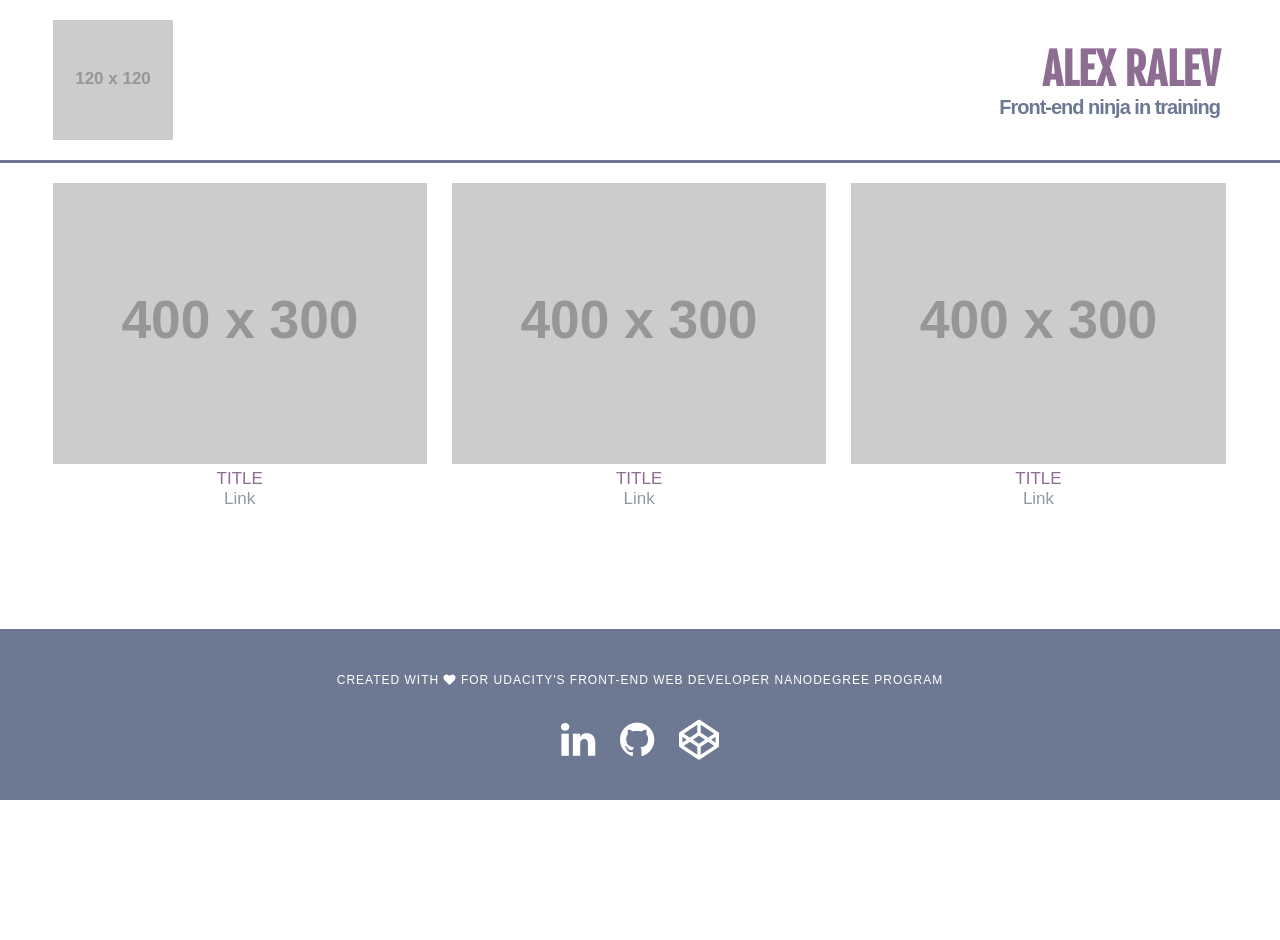
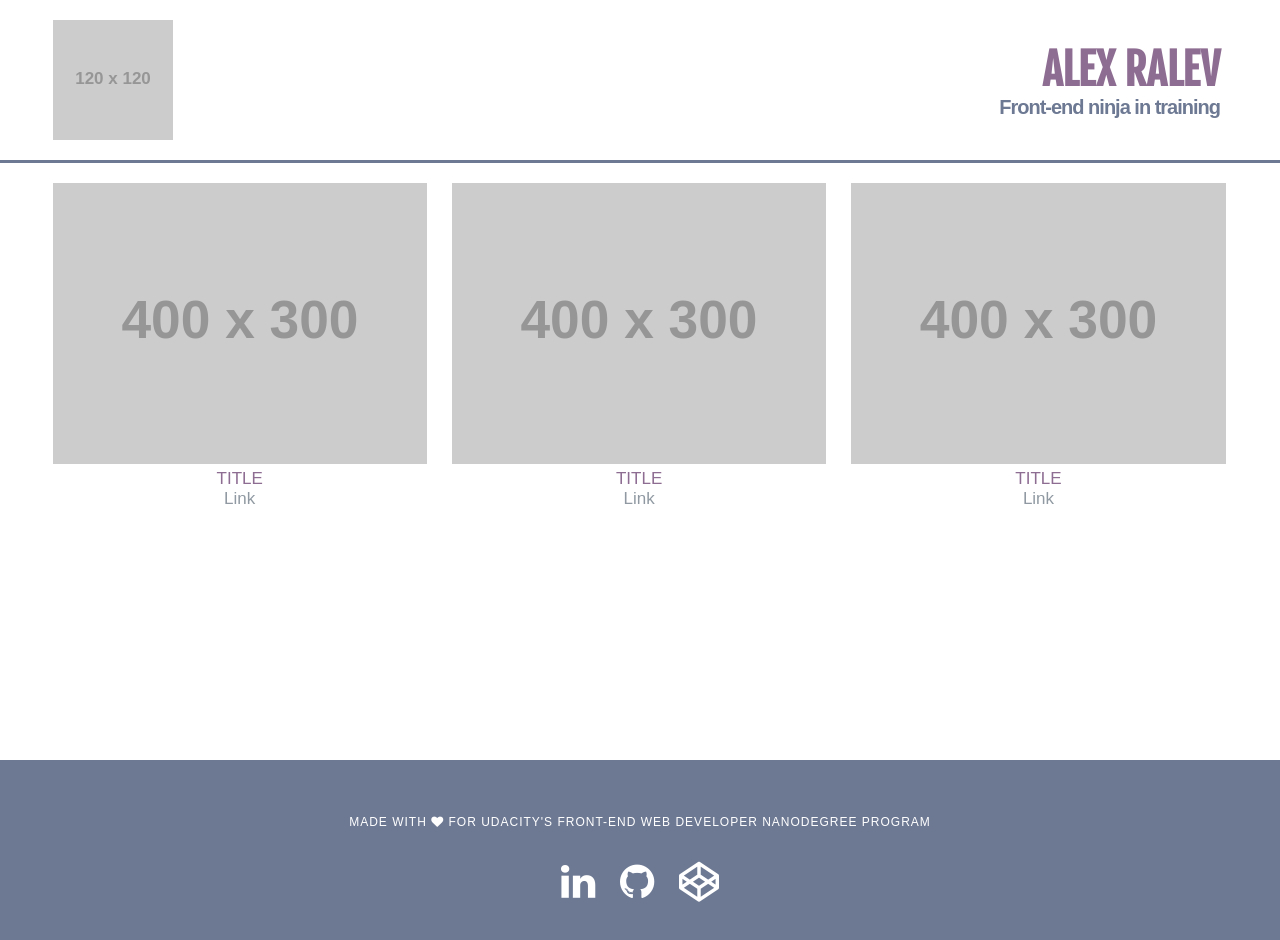
Before and after one commit to Al3x4/portfolio, a plain HTML site: page index.html in a window 1280 px wide. Before the commit the page ends 800 px from the top, so only its background shows below. Drawn offline with Linux system fonts and the light colour scheme; placeholder pictures from the web are drawn by us; a web font is replaced by a local one.

Commit message:
fix footer position

```diff
--- a/css/main.css
+++ b/css/main.css
@@ -75,6 +75,19 @@ ul {
 
 /*MAIN BODY STYLES----------------BEGIN*/
 
+.main {
+  min-height: 100%;
+  margin-bottom:-200px;
+}
+
+/* I used this little trick to keep my footer always at the bottom of the page. */
+/* CREDIT: https://css-tricks.com/snippets/css/sticky-footer/ */
+.main:after{
+  content: "";
+  display: block;
+  height: 200px;
+}
+
 .hero {
   border-top: 3px solid #6d7993;
 }
@@ -113,8 +126,7 @@ ul {
   padding:40px;
   background-color: #6d7993;
   color: #ffffff;
-  position: absolute;
-  bottom: 0;
+  height: 200px;
 }
 
 .footer-text {
--- a/index.html
+++ b/index.html
@@ -16,35 +16,40 @@
 			<h3 class="subtitle">Front-end ninja in training</h3>
 		</div>
 	</header>
-	<article>
+	<main class="main">
 		<div class="hero">
 		</div>
 		<div class="items-container">
 			<div class="item">
 				<img class="item-image" src="https://placehold.it/400x300" alt="Portfolio Item">
-				<span class="item-title">TITLE</span>
-				<a class="item-link" href="#">Link</a>
+				<div class="item-details">
+					<span class="item-title">TITLE</span>
+					<a class="item-link" href="#">Link</a>
+				</div>
 			</div>
 			<div class="item">
 				<img class="item-image" src="https://placehold.it/400x300" alt="Portfolio Item">
-				<span class="item-title">TITLE</span>
-				<a class="item-link" href="#">Link</a>
+				<div class="item-details">
+					<span class="item-title">TITLE</span>
+					<a class="item-link" href="#">Link</a>
+				</div>
 			</div>
 			<div class="item">
 				<img class="item-image" src="https://placehold.it/400x300" alt="Portfolio Item">
-				<span class="item-title">TITLE</span>
-				<a class="item-link" href="#">Link</a>
+				<div class="item-details">
+					<span class="item-title">TITLE</span>
+					<a class="item-link" href="#">Link</a>
+				</div>
 			</div>
 		</div>
-	</article>
+	</main>
 	<footer class="footer">
-		<span class="footer-text">Created with <i class="fa fa-heart"></i> for Udacity's Front-End Web Developer Nanodegree Program</span>
+		<p class="footer-text">Made with <i class="fa fa-heart"></i> for Udacity's Front-End Web Developer Nanodegree Program</p>
 		<div class="social">
 			<a class="social-link" href="https://www.linkedin.com/in/palexandra/"><i class="fa fa-linkedin"></i></a>
 			<a class="social-link" href="https://github.com/al3x4"><i class="fa fa-github"></i></a>
 			<a class="social-link" href="https://codepen.io/alexpr/#"><i class="fa fa-codepen"></i></a>
 		</div>
-
 	</footer>
 
 
```
